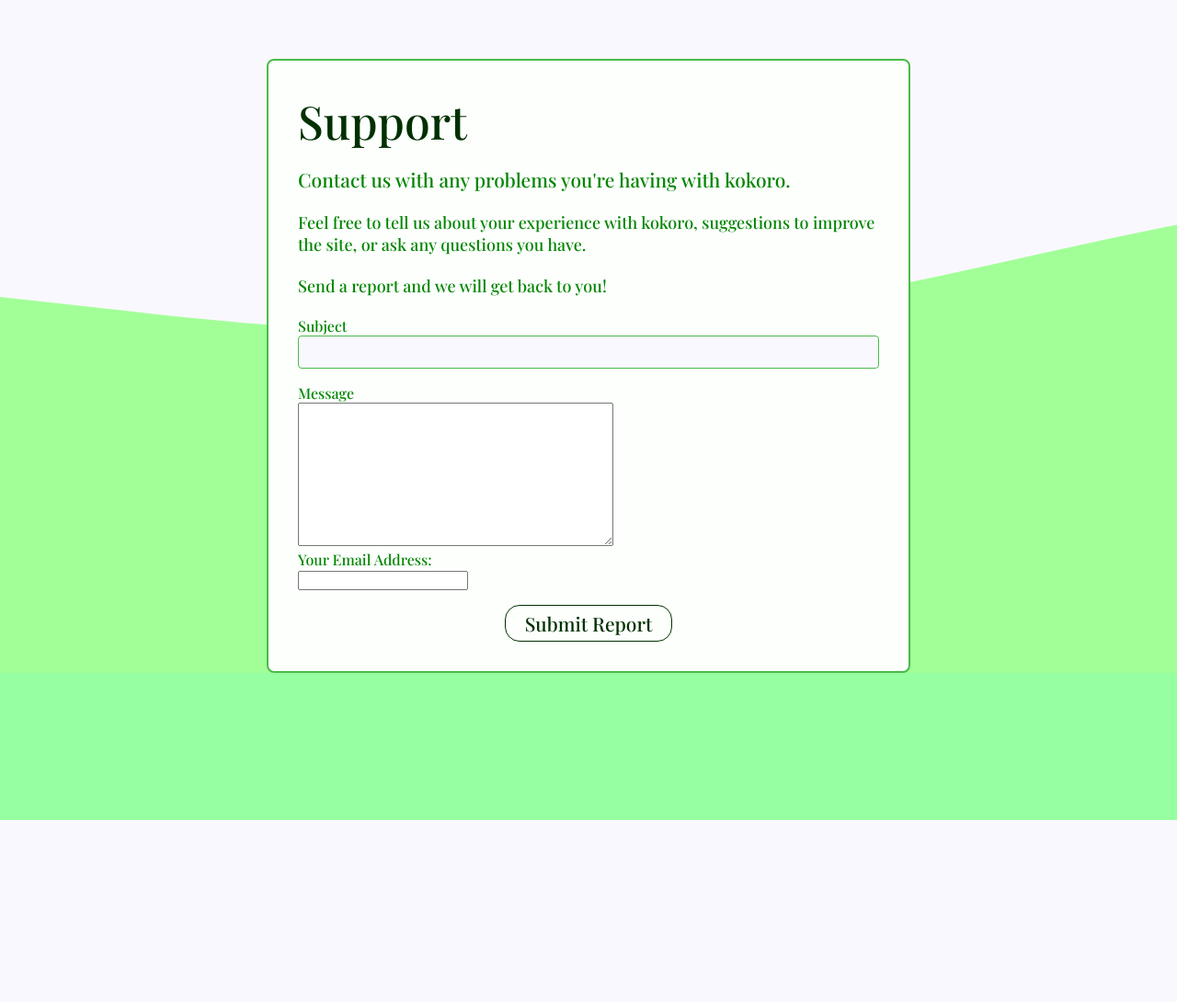
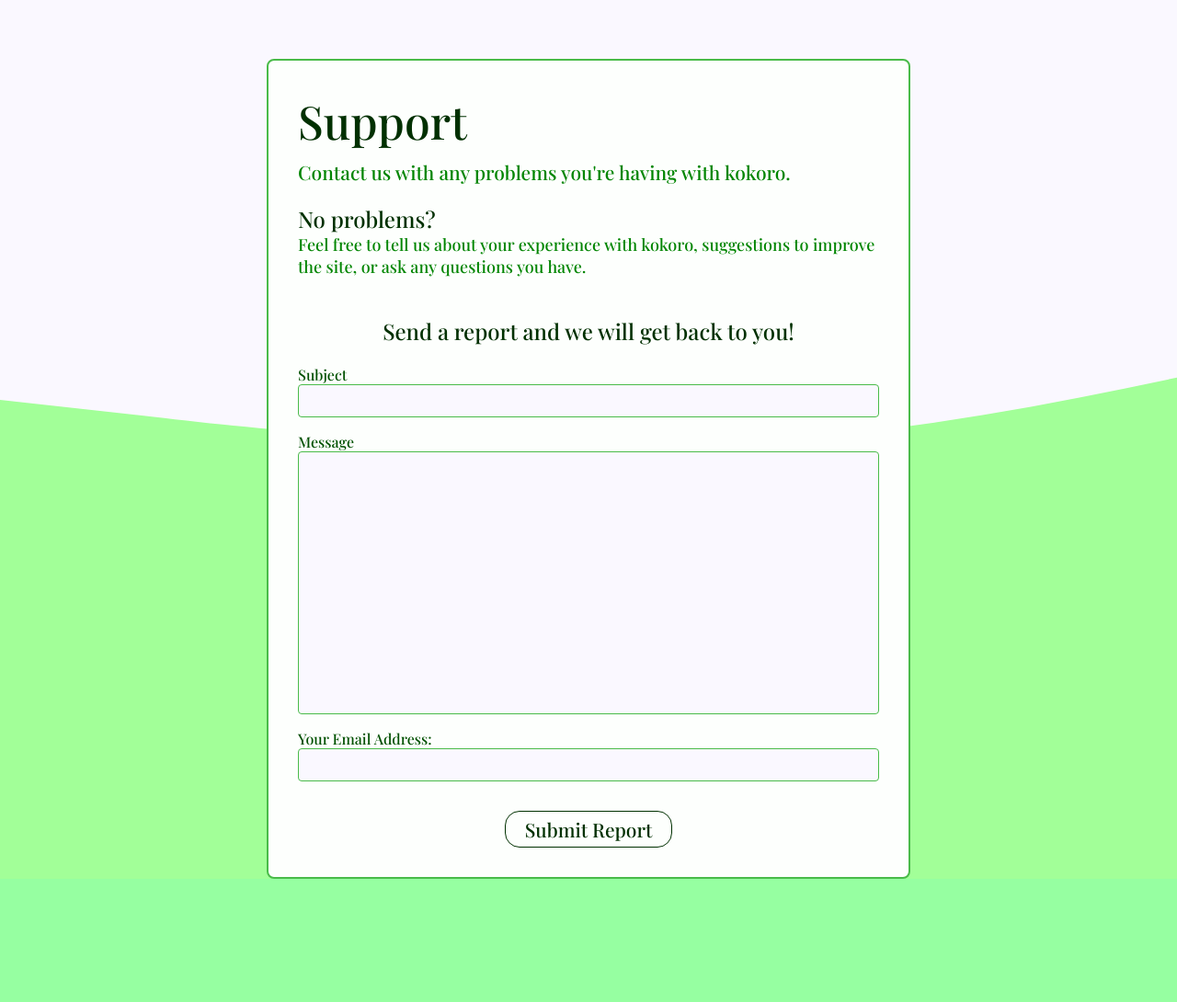
Before and after one commit to Cudderson/kokoro, a Django app: page /support in a window 1280 px wide. Shown: the part 86-1176 px from the top of the page at 92% size. Before the commit the page ends 978 px from the top, so only its background shows below. Run offline with Django 3.2, Linux system fonts and the light colour scheme.

Commit message:
more progress on support.html email form

```diff
--- a/kokoro_app/static/kokoro_app/styles.css
+++ b/kokoro_app/static/kokoro_app/styles.css
@@ -1788,6 +1788,11 @@
     border: 1px solid;
 }
 
+.support-header {
+    color: var(--color-5);
+    font-size: 24px;
+}
+
 .support-span {
     display: block;
 }
@@ -1820,7 +1825,9 @@
     color: var(--color-3);
 }
 
-.register-field > input[type=text], .register-field > input[type=password] {
+.register-field > input[type=text],
+.register-field > input[type=password],
+.register-field > input[type=email] {
     background-color: var(--color-1);
     width: 100%;
     margin-bottom: 1rem;
--- a/kokoro_app/templates/kokoro_app/support.html
+++ b/kokoro_app/templates/kokoro_app/support.html
@@ -4,21 +4,22 @@
 
 <div class="register-container">
     {% if support_form %}
-        <span class="register-header support-span" style="margin-bottom: 1rem;">Support</span>
+        <span class="register-header support-span" style="margin-bottom: .5rem;">Support</span>
         <span class="register-label support-span font-xl">Contact us with any problems you're having with kokoro.</span>
         <br>
+        <span class="font-xl support-header">No problems?</span>
         <span class="register-label support-span font-large">Feel free to tell us about your experience with kokoro, suggestions to improve the site, or ask any questions you have.</span>
         <br>
-        <span class="register-label font-large">Send a report and we will get back to you!</span>
         <br>
+        <span class="support-header support-span font-large" style="text-align: center;">Send a report and we will get back to you!</span>
         <br>
         <form action="{% url 'kokoro_app:support' %}" method="post">
             {% csrf_token %}
-            <span class="register-label">{{ support_form.subject.label }}</span>
+            <span class="register-help">{{ support_form.subject.label }}</span>
             <span class="register-field">{{ support_form.subject }}</span>
-            <span class="register-label">{{ support_form.message.label }}</span>
-            <span class="register-field">{{ support_form.message }}</span>
-            <span class="register-label">Your Email Address:</span>
+            <span class="register-help">{{ support_form.message.label }}</span>
+            <span class="register-field post-form-content">{{ support_form.message }}</span>
+            <span class="register-help">Your Email Address:</span>
             <span class="register-field">{{ support_form.sent_from }}</span>
             <span class="register-error">{{ support_form.sent_from.errors }}</span>
             <button class="request-btn register-btn font-xl" type="submit">Submit Report</button>
--- a/kokoro_app/views.py
+++ b/kokoro_app/views.py
@@ -721,6 +721,7 @@
                 # requires: subject, message, from_email, recipient list
                 mail_sent = send_mail(subject, message, sent_from, recipients)
             except Exception as e:
+                print(e)
                 raise Http404("Something went wrong while preparing your report. Please try again later.")
 
             # send_mail() returns 0 or 1, representing the amount of emails that were sent
@@ -728,6 +729,8 @@
                 # successful, define success message and render support.html
                 success_message = "Your report was sent successfully. We will get back to you as soon as we can. Thank you."
                 context['success_message'] = success_message
+
+                return render(request, 'kokoro_app/support.html', context)
             else:
                 raise Http404("Something went wrong while sending your report. Please try again later.")
 
```
